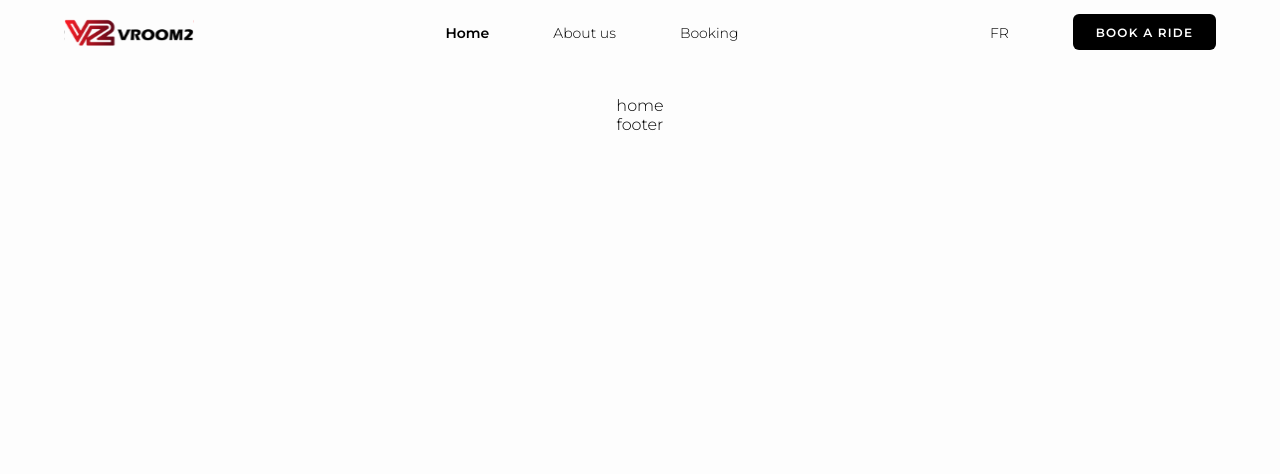
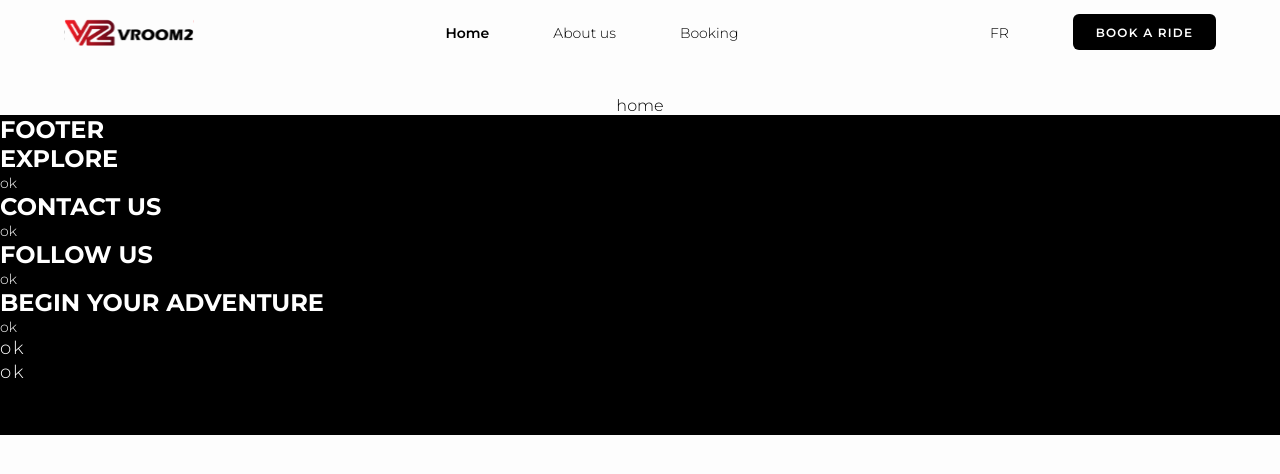
Before and after one commit to chilucdiep/vroom2, a Next.js app: page / in a window 1280 px wide. Shown: the top 474 px of the page. Built offline with nearby package versions, Linux system fonts and the light colour scheme.

Commit message:
Footer setup

```diff
--- /dev/null
+++ b/components/Layout/Footer/Footer.module.scss
@@ -0,0 +1,15 @@
+@import "../../../styles/variables.scss";
+
+.Footer {
+  width: 100%;
+  height: 20em;
+  background-color: $Black;
+
+  a {
+    color: $White;
+  }
+
+  p {
+    color: $White;
+  }
+}
--- a/components/Layout/Footer/Footer.tsx
+++ b/components/Layout/Footer/Footer.tsx
@@ -1,7 +1,39 @@
+import styles from "./Footer.module.scss";
+
 export function Footer() {
-    return (
-      <footer>
-        footer
-      </footer>
-    );
-  }
+  return (
+    <footer className={styles.Footer}>
+      <h2>Footer</h2>
+      <div className="links">
+        <ul>
+          <li>
+            <h2>Explore</h2>
+            <a href="/">ok</a>
+          </li>
+        </ul>
+        <ul>
+          <li>
+            <h2>Contact us</h2>
+            <a href="/">ok</a>
+          </li>
+        </ul>
+        <ul>
+          <li>
+            <h2>Follow us</h2>
+            <a href="/">ok</a>
+          </li>
+        </ul>
+        <ul>
+          <li>
+            <h2>Begin your adventure</h2>
+            <a href="/">ok</a>
+          </li>
+        </ul>
+      </div>
+      <div className="copy">
+        <p className="BigCaption">ok</p>
+        <p className="BigCaption">ok</p>
+      </div>
+    </footer>
+  );
+}
--- a/styles/globals.scss
+++ b/styles/globals.scss
@@ -59,6 +59,7 @@ h2 {
   font-size: 24px;
   line-height: 29px;
   color: $White;
+  text-transform: uppercase;
 }
 
 h3 {
```
